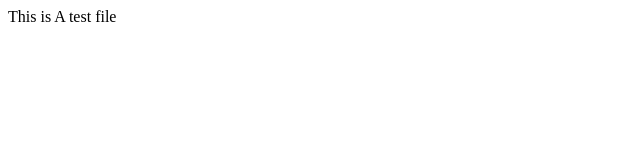
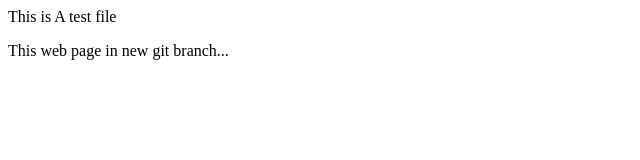
Before and after one commit to harikesh8044/test2-repo, a plain HTML site: page index.html in a window 1280 px wide. Shown: the whole page, without its empty margins (0-640 px from the left). Drawn offline with Linux system fonts and the light colour scheme.

Commit message:
Added new feature

```diff
--- a/index.html
+++ b/index.html
@@ -10,5 +10,6 @@
   </head>
   <body>
     <p> This is A test file </p>
+    <p> This web page in new git branch...</p>
   </body>
 </html>
```
